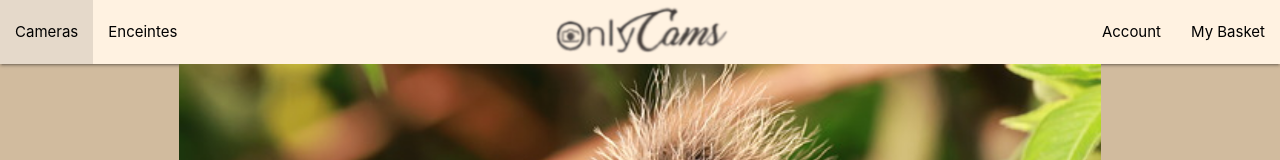
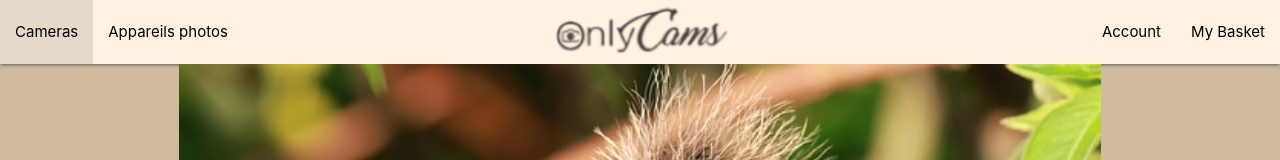
Before and after one commit to EFREI-OnlyCams/onlycams-front, a React (Create React App) app: page /home in a window 1280 px wide. Shown: the top 160 px of the page. Built offline with nearby package versions, Linux system fonts and the light colour scheme.

Commit message:
appareils photo nav bar

```diff
--- a/src/App.tsx
+++ b/src/App.tsx
@@ -44,7 +44,7 @@ function App() {
             {/* Cameras and Enceintes (Middle links) */}
             <ul id="nav-middle" className="left middle" >
               <li><Link to="/cameras">Cameras</Link></li>
-              <li><Link to="/enceintes">Enceintes</Link></li>
+              <li><Link to="/appareil-photo">Appareils photos</Link></li>
             </ul>
             {/* Logo (Home link) */}
             <ul id="nav-middle" className="left middle">
```
